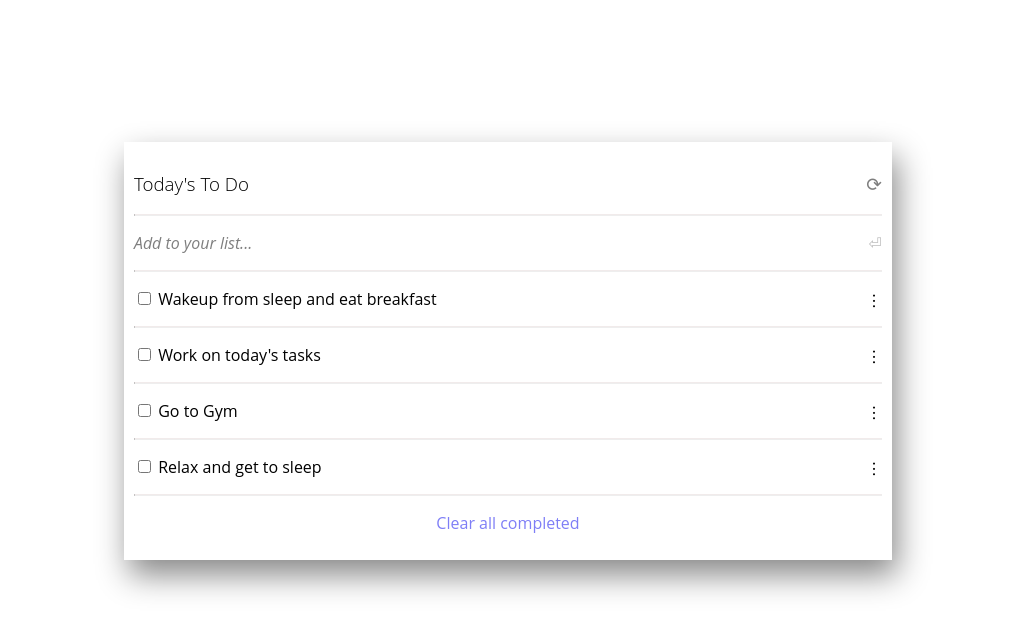
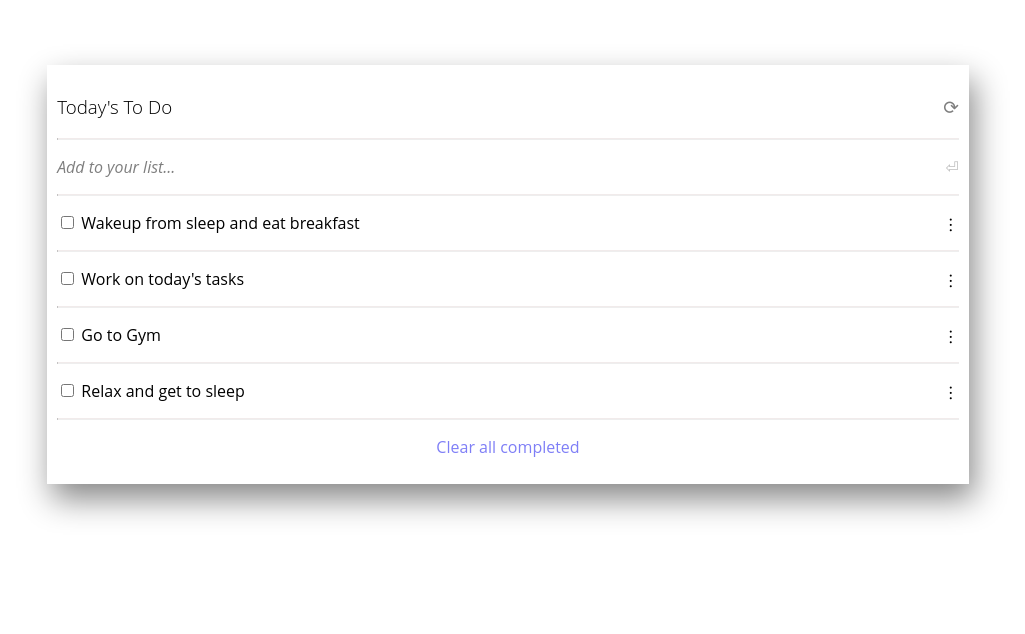
Before and after one commit to Mre55/To-Do-App, a website built with webpack: page src/index.html in a window 1280 px wide. Shown: the part 114-748 px from the top of the page, without its empty margins (132-1157 px from the left). Built offline with nearby package versions, Linux system fonts and the light colour scheme.

Commit message:
Edit the margin for the body

```diff
--- a/src/style.css
+++ b/src/style.css
@@ -1,6 +1,6 @@
 body {
   font-family: 'Open Sans', 'Lucida Grande', arial, sans-serif;
-  margin: 20%;
+  margin: 14%;
 }
 
 .todo-container {
```
